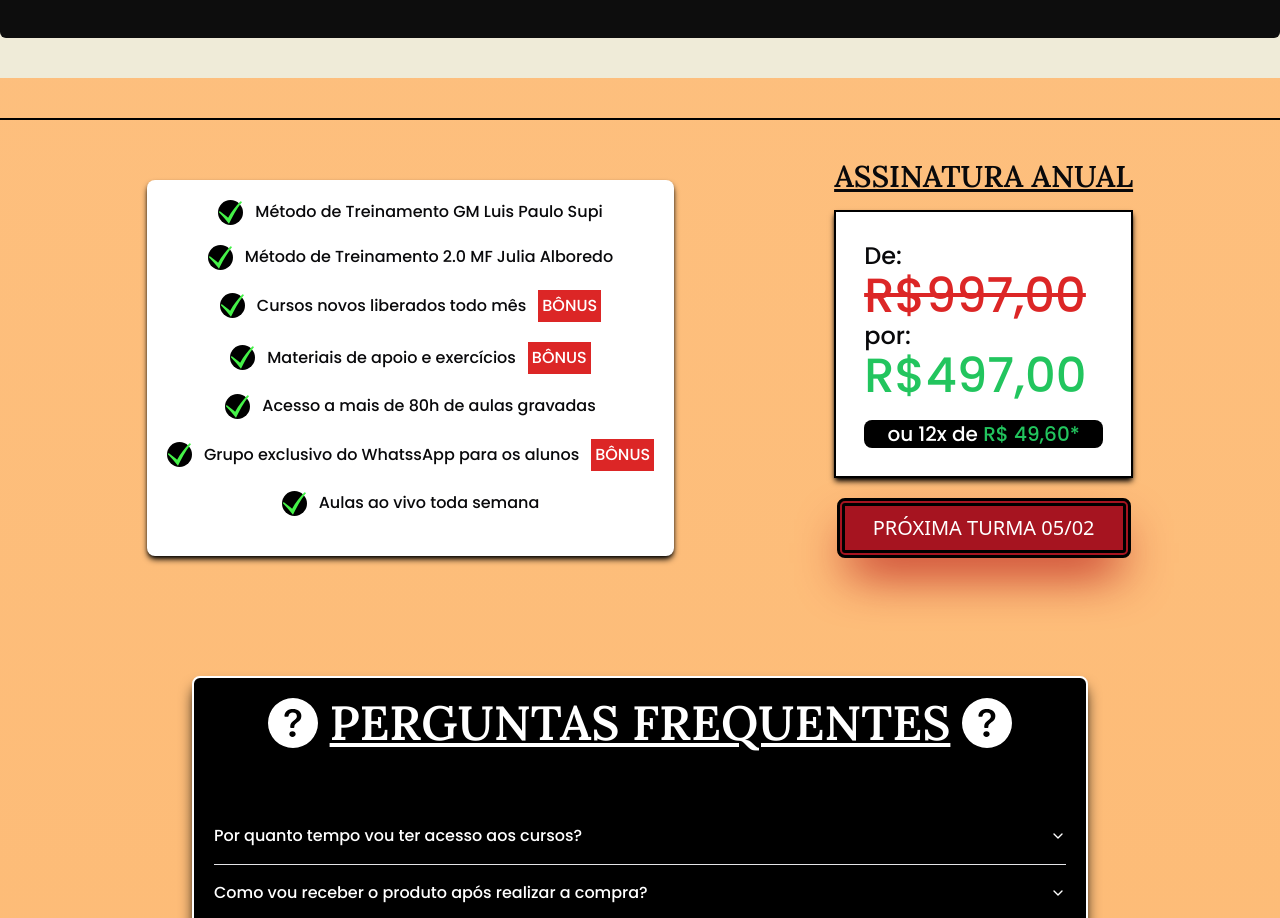
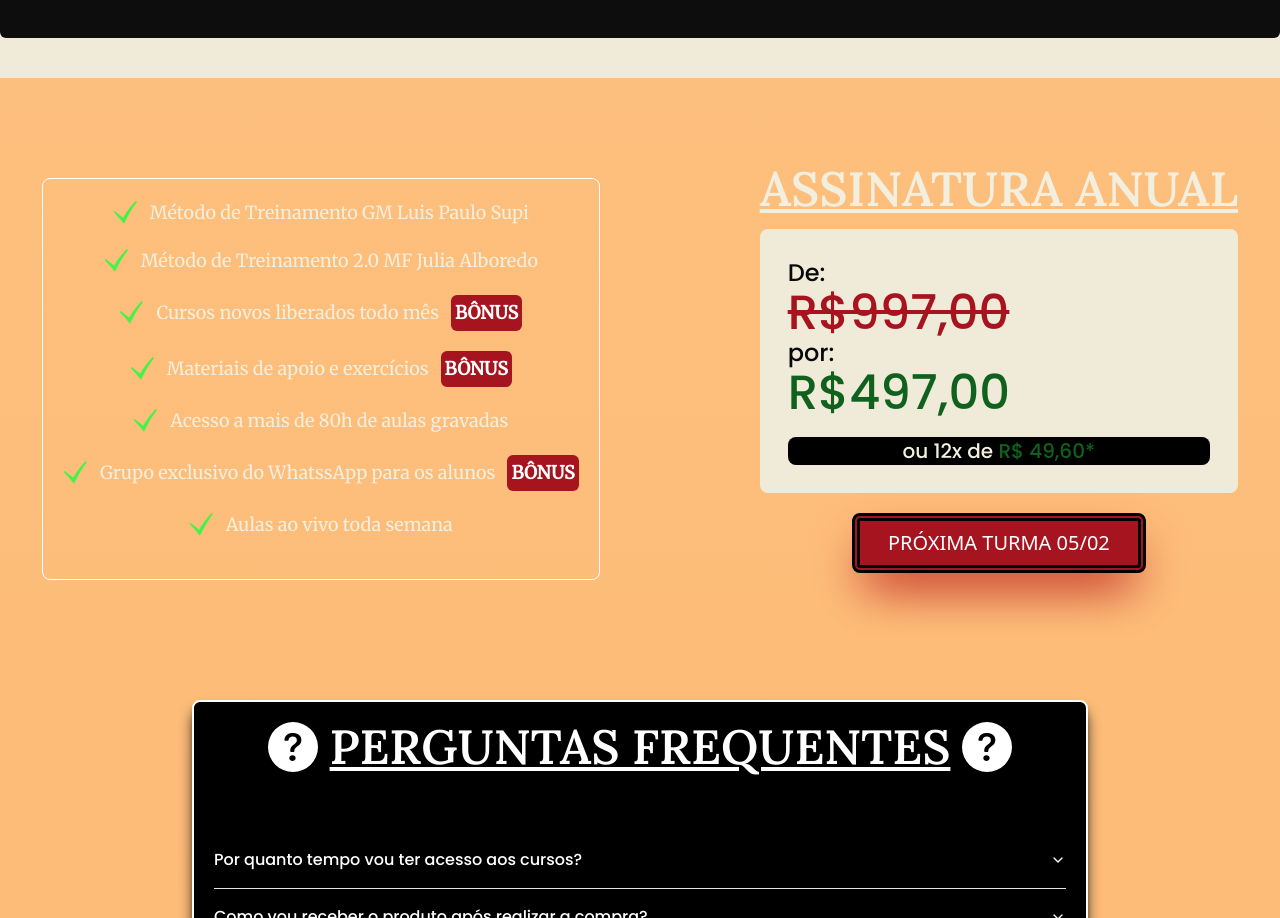
Before and after one commit to devIgor1/gmsupi, a React (Vite) app: page / in a window 1280 px wide. Shown: the part 6848-7766 px from the top of the page. Built offline with nearby package versions, Linux system fonts and the light colour scheme.

Commit message:
feat: Change color palette and font

```diff
--- a/src/components/shared/Price.jsx
+++ b/src/components/shared/Price.jsx
@@ -3,71 +3,63 @@ import { GiCheckMark } from "react-icons/gi"
 
 const Price = () => {
   return (
-    <section className="wrapper flex-center flex-col items-center gap-12 md:gap-40 md:flex-row mt-10 p-5 border-t-2 border-black">
+    <section className="wrapper flex-center flex-col items-center gap-12 md:gap-40 md:flex-row mt-10 p-5">
       <div className="flex-center flex-col">
-        <div className="mt-10 font-poppins bg-white p-5 rounded-lg shadow-md shadow-black mb-5">
+        <div className="mt-10 font-merriweather border border-white p-5 rounded-lg mb-5 text-[#F2EFDF] text-lg">
           <div className="flex-center gap-3 mb-5">
-            <span className="bg-black rounded-full">
             <GiCheckMark size={25} color="#45f248" />
-            </span>
             <h1>Método de Treinamento GM Luis Paulo Supi</h1>
           </div>
           <div className="flex-center gap-3 mb-5">
-            <span className="bg-black rounded-full">
             <GiCheckMark size={25} color="#45f248" />
-            </span>
             <h1>Método de Treinamento 2.0 MF Julia Alboredo</h1>
           </div>
           <div className="flex-center gap-3 mb-5">
-            <span className="bg-black rounded-full">
             <GiCheckMark size={25} color="#45f248" />
+            <h1>Cursos novos liberados todo mês </h1>
+            <span className="bg-[#A61420] text-white p-1 rounded-md font-bold">
+              BÔNUS
             </span>
-            <h1>Cursos novos liberados todo mês </h1>
-            <span className="bg-red-600 text-white p-1">BÔNUS</span>
           </div>
           <div className="flex-center gap-3 mb-5">
-            <span className="bg-black rounded-full">
             <GiCheckMark size={25} color="#45f248" />
+            <h1>Materiais de apoio e exercícios </h1>
+            <span className="bg-[#A61420] text-white p-1 rounded-md font-bold">
+              BÔNUS
             </span>
-            <h1>Materiais de apoio e exercícios </h1>
-            <span className="bg-red-600 text-white p-1">BÔNUS</span>
           </div>
           <div className="flex-center gap-3 mb-5">
-            <span className="bg-black rounded-full">
             <GiCheckMark size={25} color="#45f248" />
-            </span>
             <h1>Acesso a mais de 80h de aulas gravadas</h1>
           </div>
           <div className="flex-center gap-3 mb-5">
-            <span className="bg-black rounded-full">
             <GiCheckMark size={25} color="#45f248" />
+            <h1>Grupo exclusivo do WhatssApp para os alunos </h1>
+            <span className="bg-[#A61420] text-white p-1 rounded-md font-bold">
+              BÔNUS
             </span>
-            <h1>Grupo exclusivo do WhatssApp para os alunos </h1>
-            <span className="bg-red-600 text-white p-1">BÔNUS</span>
           </div>
           <div className="flex-center gap-3 mb-5 text-start">
-            <span className="bg-black rounded-full">
             <GiCheckMark size={25} color="#45f248" />
-            </span>
             <h1>Aulas ao vivo toda semana</h1>
           </div>
         </div>
       </div>
       <div>
-        <h1 className="text-center text-3xl font-lora mb-4 underline">
+        <h1 className="text-center text-5xl font-lora mb-4 underline text-[#F2EFDF]">
           ASSINATURA ANUAL
         </h1>
-        <div className="border-2 border-black font-poppins p-7 bg-white shadow-md shadow-black">
+        <div className="font-poppins p-7 bg-[#efebd8] rounded-lg">
           <div>
             <p className="text-2xl">De:</p>
-            <h1 className="text-red-600 line-through text-5xl">R$997,00</h1>
+            <h1 className="text-[#A61420] line-through text-5xl">R$997,00</h1>
           </div>
           <div>
             <p className="text-2xl">por:</p>
-            <h1 className="text-green-500 text-5xl">R$497,00 </h1>
+            <h1 className="text-[#10611D] text-5xl">R$497,00 </h1>
           </div>
-          <p className="text-xl text-center bg-black text-white mt-5 rounded-lg">
-            ou 12x de <span className="text-green-500">R$ 49,60*</span>
+          <p className="text-xl text-center bg-black text-[#F2EFDF] mt-5 rounded-lg">
+            ou 12x de <span className="text-[#10611D]">R$ 49,60*</span>
           </p>
         </div>
         <div className="mt-5 flex-center">
```
Lines whose indentation alone changed are shown as unchanged.
